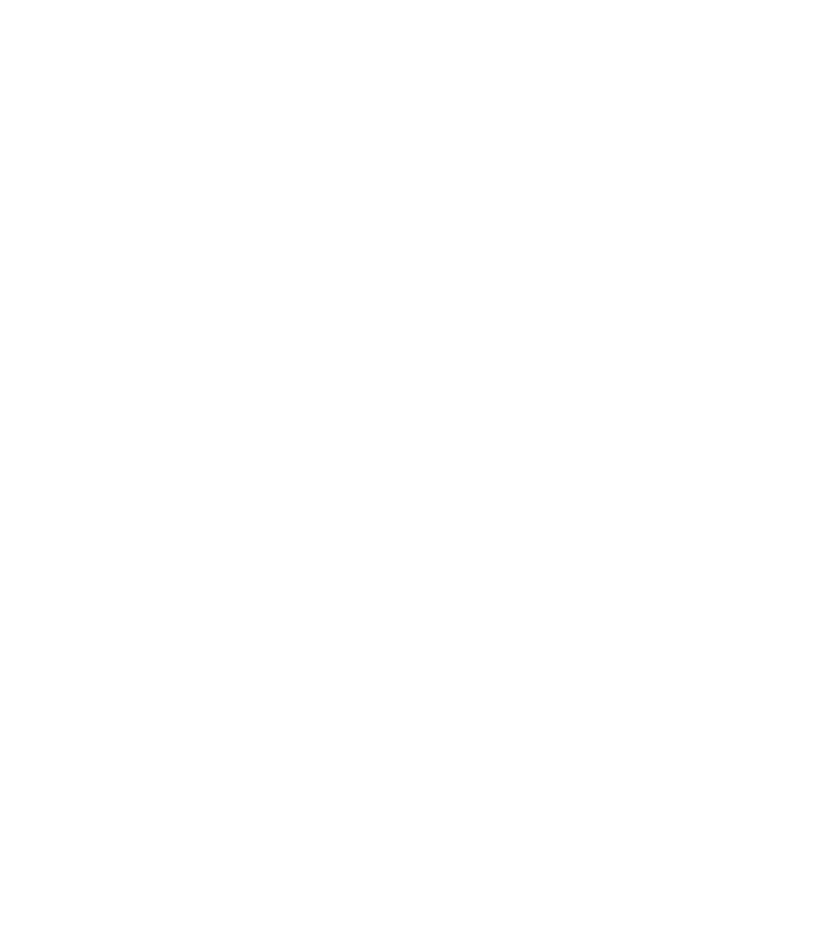
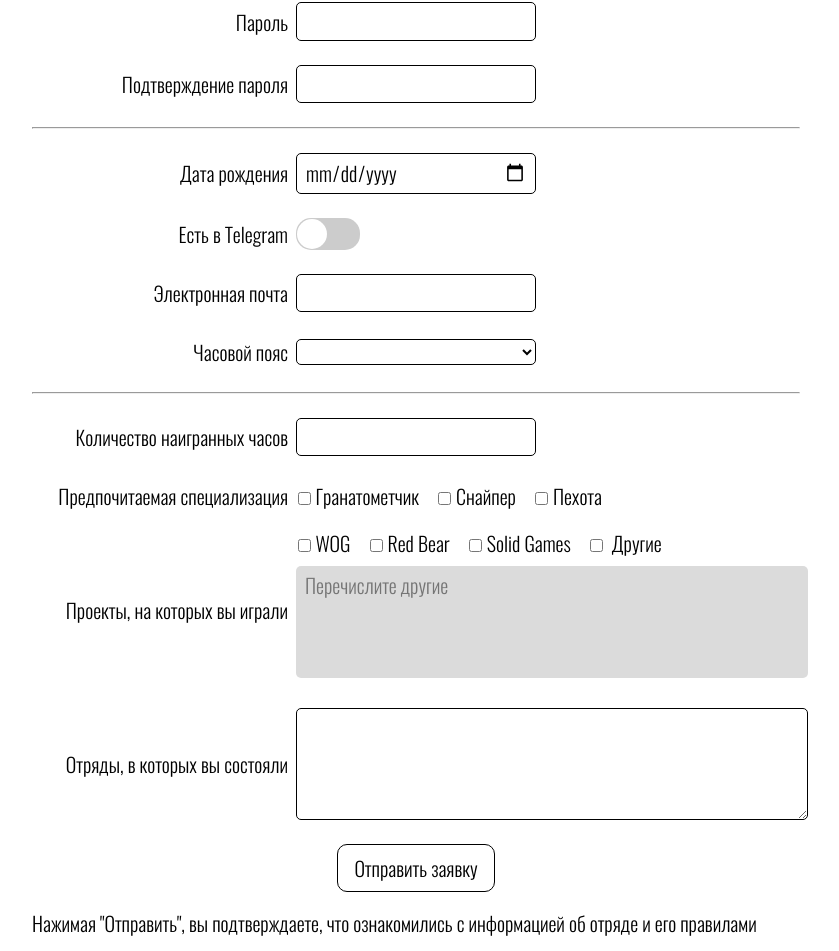
Before and after one commit to trettifjerde/nextjs, a Next.js app in the folder windir/: page /register in a window 1280 px wide. Shown: the part 992-1943 px from the top of the page, without its empty margins (224-1063 px from the left). Before the commit the page ends 830 px from the top, so only its background shows below. Built offline with nearby package versions, Linux system fonts and the light colour scheme; a web font is replaced by a local one.

Commit message:
windir: register form started

```diff
--- a/windir/src/app/articles/[articleId]/page.tsx
+++ b/windir/src/app/articles/[slug]/page.tsx
@@ -1,8 +1,8 @@
 import fs from 'fs';
 import path from 'path';
 
-function Article({params}: {params: {articleId: string}}) {
-    return(<div>{params.articleId}</div>)
+function Article({params}: {params: {slug: string}}) {
+    return(<div>{params.slug}</div>)
 }
 export default Article;
 
@@ -10,5 +10,5 @@
 
     return fs.readdirSync(path.join(process.cwd(), 'public', 'content'), {withFileTypes: true})
         .filter(item => !item.isDirectory())
-        .map(file => ({articleId: file.name}))
+        .map(file => ({slug: file.name}))
 }
--- a/windir/src/app/globals.css
+++ b/windir/src/app/globals.css
@@ -15,9 +15,14 @@
   text-decoration: none;
 }
 
-button, input, body {
+button, input, body, textarea {
   font-family: oswald;
   font-size: 20px;
+}
+
+h1 {
+  text-align: center;
+  margin-block: 2rem;
 }
 
 .btn {
@@ -39,6 +44,11 @@
   text-align: center;
 }
 
+.error-text {
+  color: red;
+  font-size: 16px;
+}
+
 @font-face
 {
     font-family: oswald;
--- a/windir/src/app/register/page.tsx
+++ b/windir/src/app/register/page.tsx
@@ -1,3 +1,5 @@
+import RegisterForm from "@/components/ui/register/register-form";
+
 export default function Register() {
-    return <div>Register</div>
+    return <RegisterForm />
 }
--- a/windir/src/components/ui/header/sign-in-form.tsx
+++ b/windir/src/components/ui/header/sign-in-form.tsx
@@ -1,5 +1,3 @@
-'use client';
-
 import { FormEventHandler, useCallback, useContext, useRef } from 'react';
 import classes from '../form.module.css';
 import UserContext from '@/context/user-context';
--- /dev/null
+++ b/windir/src/components/ui/register/register-form.module.css
@@ -0,0 +1,103 @@
+.form {
+    width: 60%;
+    margin: 1rem auto;
+}
+
+.form label {
+    cursor: pointer;
+}
+
+.hr {
+    margin-block: 1rem;
+}
+
+.control, .checkscontrol, .switch {
+    display: grid;
+    align-items: center;
+    min-height: 3rem;
+    margin-block: 0.5rem;
+}
+
+.control label, .checkscontrol label, .switch label {text-align: right;}
+
+.control, .switch {grid-template-columns: 1fr 1fr 1fr;}
+
+.checkscontrol {
+    grid-template-columns: 1fr 2fr;
+}
+
+.input, .textarea {
+    border-radius: 5px;
+    border: 1px solid black;
+    background-color: transparent;
+    color: black;
+    margin: 0.5rem;
+    outline: none;
+    padding: 0.2rem 0.5rem;
+    transition: border-color .3s, background-color .3s;
+}
+
+.textarea {
+    min-width: 100%;
+    min-height: 7rem;
+}
+
+.textarea:disabled {
+    background-color: #dbdbdb;
+    border-color: transparent;
+    resize: none;
+}
+
+.btn {
+    display: block;
+    color: black;
+    border-color: black;
+    margin: 1rem auto;
+}
+
+.switch input {
+    display: none;
+}
+
+.slider {
+    margin-inline: 0.5rem;
+    position: relative;
+}
+
+.slider span {
+    display: block;
+    width: 4rem;
+    height: 2rem;
+    background-color: #ccc;
+    transition: .4s;
+    padding: 0;
+    margin: 0;
+    border-radius: 15px;
+    cursor: pointer;
+}
+
+.slider span:before {
+    position: absolute;
+    content: "";
+    height: calc(2rem - 2px);
+    width: calc(2rem - 2px);
+    left: 1px;
+    top: 1px;
+    background-color: white;
+    transition: .4s;
+    border-radius: 50%;
+}
+
+.switch input:checked+.slider span {
+    background-color: rgb(0, 183, 255);
+}
+
+.switch input:checked+.slider span:before {
+    transform: translateX(2rem);
+}
+
+.checks label {
+    margin-inline: 0.6rem;
+}
+
+.checks input {margin-right: 0.3rem;}
--- /dev/null
+++ b/windir/src/components/ui/register/register-form.tsx
@@ -0,0 +1,118 @@
+'use client';
+
+import { FormEventHandler, useCallback, useRef, useState } from 'react';
+import classes from './register-form.module.css';
+import specs from '@/util/specs';
+import projects from '@/util/projects';
+import Link from 'next/link';
+
+export default function RegisterForm() {
+
+const [extraProjectVisible, setExtraProjectVisible] = useState(false);
+const [formError, setFormError] = useState('');
+const [hasTelegram, setHasTelegram] = useState(false);
+
+const formRef = useRef<HTMLFormElement>(null);
+
+const checkLoginFormat: FormEventHandler = useCallback(() => {}, []);
+const handleHasTelegram = useCallback(() => setHasTelegram(prev => !prev), [setHasTelegram]);
+const checkPasswordMatch = useCallback(() => {}, []);
+const addExtraProject = useCallback(() => setExtraProjectVisible(prev => !prev), [setExtraProjectVisible]);
+const submitHandler: FormEventHandler = useCallback(e => {}, [formRef]);
+
+
+return <>
+    <h1>Заявка в отряд</h1>
+    <form className={classes.form} autoComplete="off" ref={formRef} onSubmit={submitHandler}>
+        <p className="error-text">{formError}</p>
+
+        <div className={classes.control}>
+            <label htmlFor="username">Позывной</label>
+            <input className={classes.input} type="text" id="username" name="username" maxLength={15} onChange={checkLoginFormat} required />
+            <span className="error-text"></span>
+        </div>
+
+        <div className={classes.control}>
+            <label htmlFor="reg-password">Пароль</label>
+            <input className={classes.input} type="password" id="reg-password" name="password1" required />
+            <span className="error-text"></span>
+        </div>
+
+        <div className={classes.control}>
+            <label htmlFor="confirm">Подтверждение пароля</label>
+            <input className={classes.input} type="password" id="confirm" name="password2"
+            onBlur={checkPasswordMatch} />
+            <span className="error-text"></span>
+        </div>
+
+        <hr className={classes.hr}/>
+
+        <div className={classes.control}>
+            <label htmlFor="dob">Дата рождения</label>
+            <input className={classes.input} id="dob" name="dob" type="date" required />
+            <span className="error-text"></span>
+        </div>
+
+        <div className={classes.switch}>
+            <label htmlFor='telegram'>Есть в Telegram</label>
+            <input type="checkbox" id="telegram" name="telegram" checked={hasTelegram} onChange={handleHasTelegram}/>
+            <div className={classes.slider} onClick={handleHasTelegram}>
+                <span></span>
+            </div>
+        </div>
+
+        <div className={classes.control}>
+            <label htmlFor="contact" id="contact-label">{hasTelegram ? 'Telegram' : 'Электронная почта'}</label>
+            <input className={classes.input} type={hasTelegram ? 'text' : 'email'} id="contact" maxLength={30} name="contact" required />
+            <span className="error-text"></span>
+        </div>
+
+        <div className={classes.control}>
+            <label htmlFor="UTC">Часовой пояс</label>
+            <select className={classes.input} id="utc" name="utc"></select>
+        </div>
+
+        <hr className={classes.hr}/>
+
+        <div className={classes.control}>
+            <label htmlFor="hours">Количество наигранных часов</label>
+            <input className={classes.input} type="number" id="hours" name="hours" min={1} required />
+            <span className="error-text"></span>
+        </div>
+
+        <div className={classes.checkscontrol}>
+            <label>Предпочитаемая специализация</label>
+            <div className={classes.checks}>
+                {specs.map((spec, i) => <label key={i}>
+                    <input type="checkbox" name="spec" value={i} />{ spec }
+                </label>)}
+            </div>
+        </div>
+
+        <div className={classes.checkscontrol}>
+            <label>Проекты, на которых вы играли</label>
+            <div className={classes.checks}>
+                {Object.entries(projects).map(([id, project]) => <label key={id}>
+                    <input type="checkbox" name="project" value={id} />{ project }
+                </label>)}
+                <label>
+                    <input type="checkbox" name="project-other" onClick={addExtraProject} /> Другие
+                </label>
+                <textarea className={classes.textarea} name="other" placeholder="Перечислите другие" disabled={!extraProjectVisible} />
+            </div>
+        </div>
+
+        <div className={classes.checkscontrol}>
+            <label htmlFor="teams">Отряды, в которых вы состояли</label>
+            <textarea className={classes.textarea} id="teams" name="teams" />
+        </div>
+
+        <button className={`btn ${classes.btn}`}>Отправить заявку</button>
+
+        <p className="sm c">
+            Нажимая "Отправить", вы подтверждаете, что ознакомились с
+            <Link href="/about"> информацией об отряде и его правилами</Link>
+        </p>
+    </form>
+</>
+}
--- /dev/null
+++ b/windir/src/util/projects.tsx
@@ -0,0 +1,7 @@
+const projects = {
+    wog: 'WOG',
+    rb: 'Red Bear',
+    sg: 'Solid Games'
+}
+
+export default projects;
--- /dev/null
+++ b/windir/src/util/specs.tsx
@@ -0,0 +1,3 @@
+const specs = ["Гранатометчик", "Снайпер", "Пехота"];
+
+export default specs;
```
Also changed, not shown: windir/src/components/ui/input.tsx (deleted).
